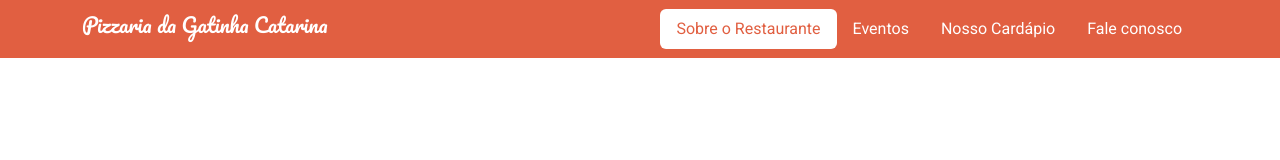
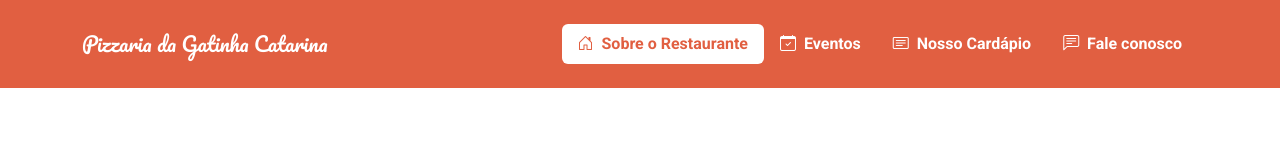
Before and after one commit to artnomic/Landpage_Validae, a plain HTML site: page index.html in a window 1280 px wide. Drawn offline with nearby package versions, Linux system fonts and the light colour scheme.

Commit message:
feat: create a responsive menu

```diff
--- a/index.html
+++ b/index.html
@@ -6,29 +6,46 @@
     <meta name="viewport" content="width=device-width, initial-scale=1.0">
     <title>Pizzaria da Gatinha</title>
     <link rel="stylesheet" href="https://cdn.jsdelivr.net/npm/bootstrap@5.3.3/dist/css/bootstrap.min.css">
+    <link rel="stylesheet" href="https://cdn.jsdelivr.net/npm/bootstrap-icons@1.11.3/font/bootstrap-icons.min.css">
     <link rel="preconnect" href="https://fonts.googleapis.com">
     <link rel="preconnect" href="https://fonts.gstatic.com" crossorigin>
-    <link href="https://fonts.googleapis.com/css2?family=Pacifico&family=Roboto:wght@400;700&display=swap" rel="stylesheet">
+    <link href="https://fonts.googleapis.com/css2?family=Pacifico&family=Roboto:wght@400;700&display=swap"
+        rel="stylesheet">
     <link rel="stylesheet" href="./style/main.css">
 </head>
 
 <body>
-    <header class="navbar navbar-expand-lg sticky-top">
+    <header class="navbar navbar-expand-lg sticky-top p-4">
         <div class="container">
-            <h1 class="navbar-brand">Pizzaria da Gatinha Catarina</h1>
-            <nav>
-                <ul class="nav nav-pills">
-                    <li class="nav-item">
-                        <a href="#" class="nav-link active">Sobre o Restaurante</a>
+            <h1 class="navbar-brand m-0">Pizzaria da Gatinha Catarina</h1>
+            <button type="button" class="navbar-toggler" data-bs-toggle="collapse" data-bs-target="#menu-navegacao">
+                <span class="navbar-toggler-icon"></span>
+            </button>
+            <nav class="navbar-collapse collapse justify-content-end" id="menu-navegacao">
+                <ul class="nav nav-pills d-block d-md-flex">
+                    <li class="nav-item fw-bold">
+                        <a href="#" class="nav-link active">
+                            <i class="bi bi-house-door me-1"></i>
+                            Sobre o Restaurante
+                        </a>
                     </li>
-                    <li class="nav-item">
-                        <a href="#" class="nav-link">Eventos</a>
+                    <li class="nav-item fw-bold">
+                        <a href="#" class="nav-link">
+                            <i class="bi bi-calendar-check me-1"></i>
+                            Eventos
+                        </a>
                     </li>
-                    <li class="nav-item">
-                        <a href="#" class="nav-link">Nosso Cardápio</a>
+                    <li class="nav-item fw-bold">
+                        <a href="#" class="nav-link">
+                            <i class="bi bi-card-text me-1"></i>
+                            Nosso Cardápio
+                        </a>
                     </li>
-                    <li class="nav-item">
-                        <a href="#" class="nav-link">Fale conosco</a>
+                    <li class="nav-item fw-bold">
+                        <a href="#" class="nav-link">
+                            <i class="bi bi-chat-left-text me-1"></i>
+                            Fale conosco
+                        </a>
                     </li>
                 </ul>
             </nav>
--- a/style/main.css
+++ b/style/main.css
@@ -20,3 +20,7 @@ body {
 .navbar-brand {
     font-family: Pacifico, cursive;
 }
+
+.navbar-toggler {
+    background-color: #FFEAE6;
+}
```
